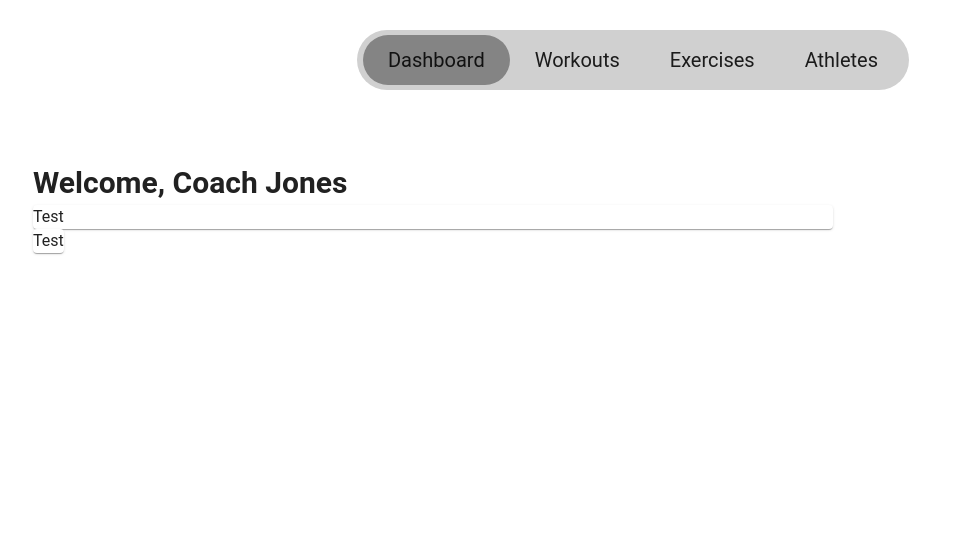
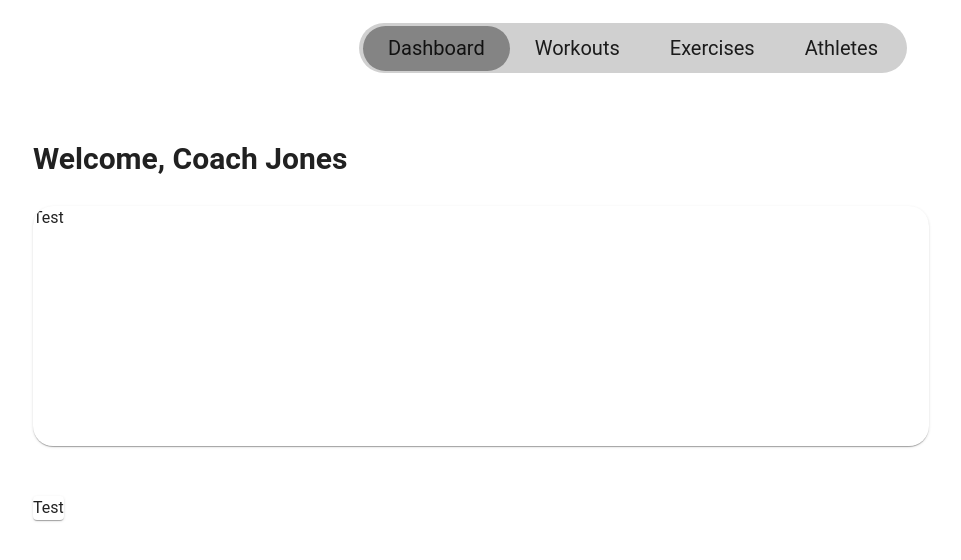
Before and after one commit to DaveyClonts/Project-3-frontend, a Vue app: page /dashboardCoach in a window 1280 px wide. Shown: the top 560 px of the page, without its empty margins (7-968 px from the left). Built offline with nearby package versions, Linux system fonts and the light colour scheme.

Commit message:
smaller navbar

```diff
--- a/src/components/navbar.vue
+++ b/src/components/navbar.vue
@@ -21,11 +21,11 @@
     display: flex;
     justify-content: center;
     align-items: center;
-    height: 15vh;
+    height: 12vh;
 }
 
 .navbar {
-    height: 60px;
+    height: 50px;
     border-radius: 50px;
     background-color: #d0d0d0;
     display: flex;
@@ -41,7 +41,7 @@
     display: flex;
     align-items: center;
     font-size: 20px;
-    height: 50px;
+    height: 45px;
     border-radius: 50px;
     padding: 0px 25px;
     cursor: pointer;
@@ -52,11 +52,11 @@
 }
 
 .nav-item:first-child {
-    margin-left: 6px;
+    margin-left: 4px;
 }
 
 .nav-item:last-child {
-    margin-right: 6px;
+    margin-right: 4px;
 }
 </style>
 
--- a/src/pages/coach/dashboard-coach.vue
+++ b/src/pages/coach/dashboard-coach.vue
@@ -1,13 +1,13 @@
 <template>
     <div class="page-margins">
-        <v-col class="fill-height flex-grow-0" style="width: 800px">
+        <v-col class="fill-height flex-grow-0" style="width: 70vw">
             <v-row>
                 <div class="title-text">
                     Welcome, Coach Jones
                 </div>
             </v-row>
             <v-row>
-                <v-card width="800px">Test</v-card>
+                <v-card class="card">Test</v-card>
             </v-row>
             <v-row>
                 <v-card>Test</v-card>
@@ -31,6 +31,14 @@
     font-weight: 600;
 }
 
+.card {
+    margin-top: 25px;
+    margin-bottom: 50px;
+    border-radius: 20px;
+    width: 70vw;
+    height: 30vh;
+}
+
 </style>
 
 <script setup>
```
